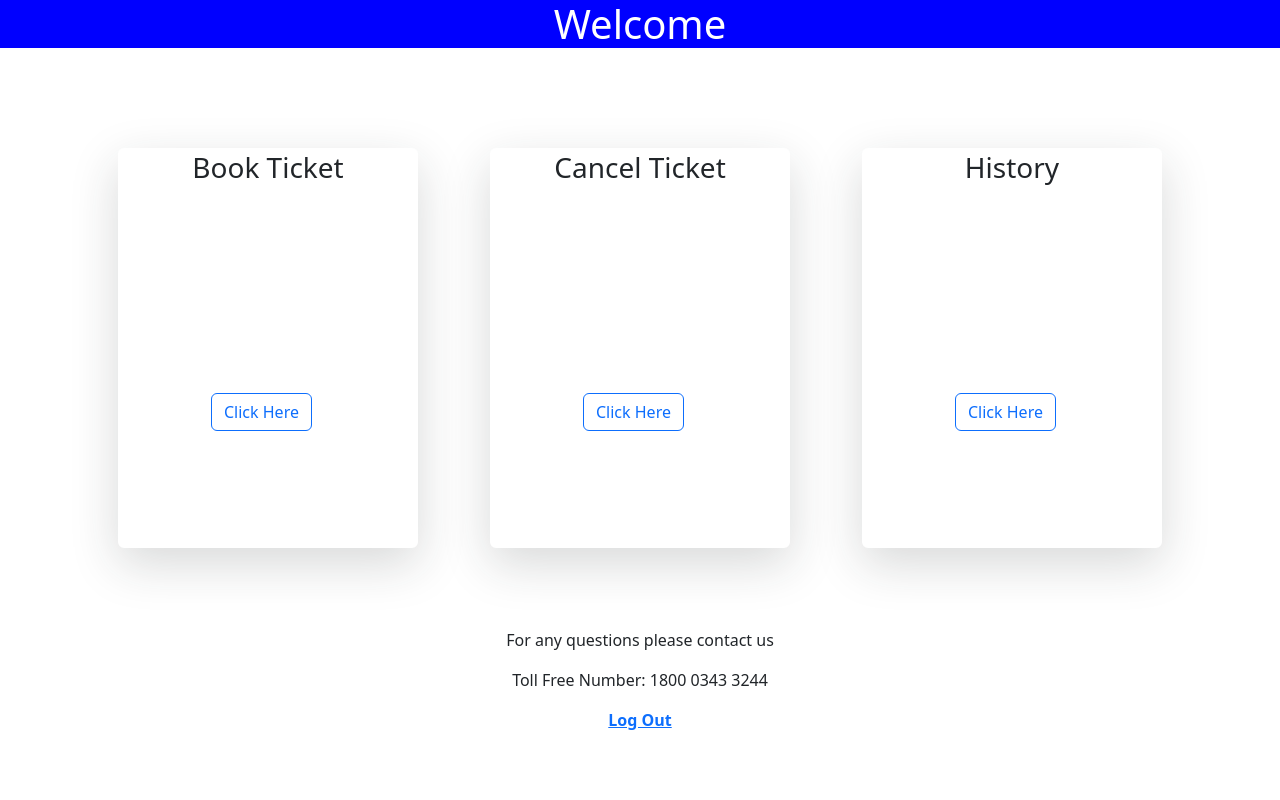
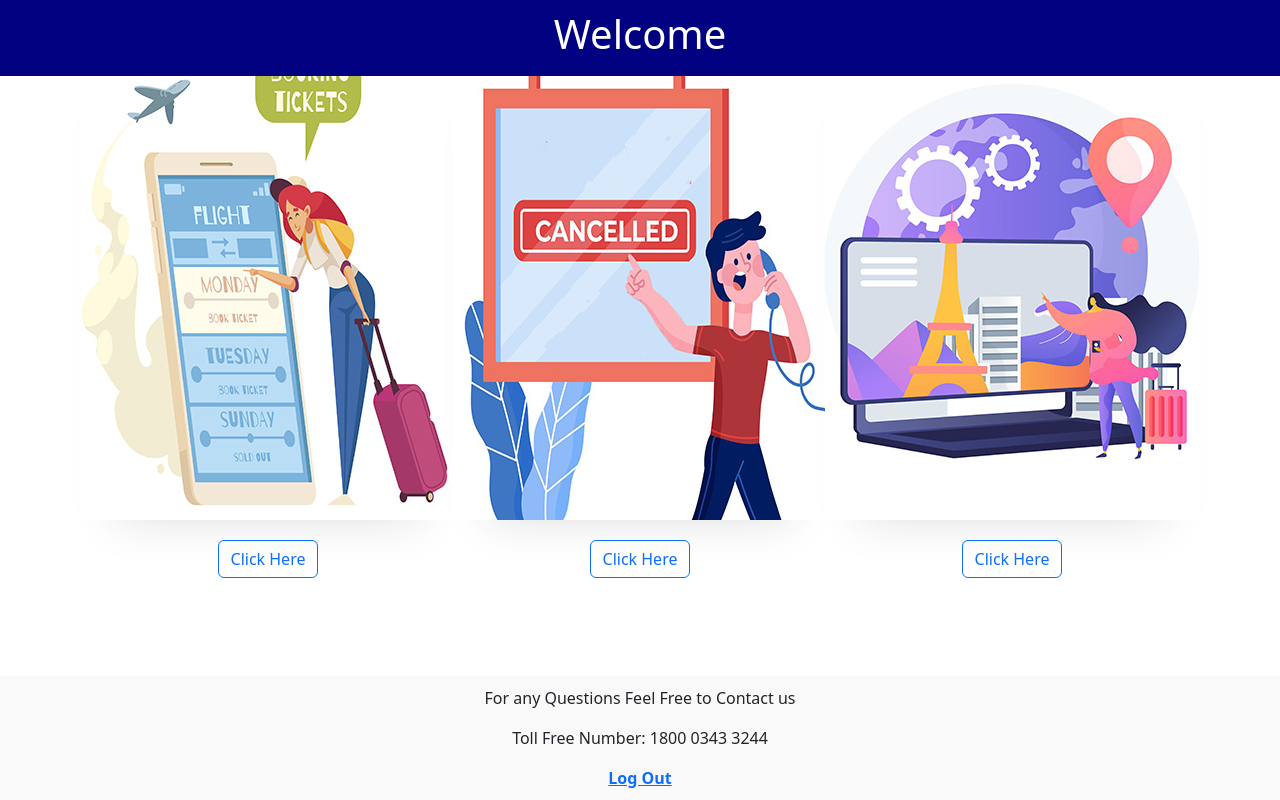
Before and after one commit to Crackhead123/MYPROJECT, a PHP site: page /firstpage.php in a window 1280 px wide. Run offline with PHP 8.4, Linux system fonts and the light colour scheme; a user stored in the database is signed in.

Commit message:
new commit

```diff
--- a/firstpage.php
+++ b/firstpage.php
@@ -12,82 +12,110 @@ if(!isset($_SESSION['login_user']))
 <!DOCTYPE html>
 <html lang="en">
 <head>
-    <meta charset="UTF-8">
-    <meta http-equiv="X-UA-Compatible" content="IE=edge">
-    <meta name="viewport" content="width=device-width, initial-scale=1.0">
+    <meta name="viewport" content="width=device-width, initial-scale=1">
     <link href="css/bootstrap.css" rel="stylesheet">
     <title>Second Page</title>
     <style>
-        .container{
+        body {
+            margin: 0;
+            padding: 0;
+            overflow: static;
+        }
+
+        .header {
+            position: fixed;
+            top: 0;
+            left: 0;
+            width: 100%;
+            background-color: navy;
+            color: white;
+            padding: 10px 0;
+            text-align: center;
+        }
+
+        .container {
             margin-top: 100px;
             display: flex;
         }
-        h1{
-            text-align: center;
-            margin:auto;
-            background-color: blue;
-            color:white;
-        }
-        .book,.cancel,.history{
+
+        .book, .cancel, .history {
             width: 300px;
             height: 400px;
             background-color: white;
             margin: auto;
             border: 3px solid white;
             border-radius: 10px;
+            display: flex;
+            flex-direction: column;
+            justify-content: center;
+            align-items: center;
         }
-        h3{
+
+        h3 {
             text-align: center;
         }
-        .below
-        {
+
+        .below {
             text-align: center;
             margin-top: 80px;
         }
-        .history:hover
-        {
-            transform: scale(1.3);
-            z-index: 2;
+
+        .history:hover {
+            transform: scale(1.1);
+            z-index: 1;
         }
-        .book:hover
-        {
-            transform: scale(1.3);
-            z-index: 2;
+
+        .book:hover {
+            transform: scale(1.1);
+            z-index: 1;
         }
-        .cancel:hover
-        {
-            transform: scale(1.3);
-            z-index: 2;
+
+        .cancel:hover {
+            transform: scale(1.1);
+            z-index: 1;
         }
-        .btn
-        {
-           margin-left: 90px;
-           margin-top : 200px;
+
+        .btn {
+            margin-top : 20px;
+        }
+
+        .footer {
+            position: fixed;
+            bottom: 0;
+            left: 0;
+            width: 100%;
+            background-color: #f9f9f9;
+            padding: 10px 0;
+            text-align: center;
         }
     </style>
 </head>
 <body>
-    <h1>Welcome</h1>
+    <div class="header">
+        <h1>Welcome</h1>
+    </div>
+
     <div class="container">
         <div class="book shadow-lg bg-body rounded">
-            <h3>Book Ticket</h3>
+            <img src="picture/booking_lady.jpg" alt="Book Ticket">
             <form method="GET">
-            <button type="button" onclick="window.location.href='booking.php'" name="booking" class="btn btn-outline-primary">Click Here</button>
+                <button type="button" onclick="window.location.href='booking.php'" name="booking" class="btn btn-outline-primary">Click Here</button>
             </form>
         </div>
         <div class="cancel shadow-lg bg-body rounded">
-        <h3>Cancel Ticket</h3>
-        <button type="button" onclick="window.location.href='cancel.php'" class="btn btn-outline-primary">Click Here</button>
+            <img src="picture/3896684.jpg" alt="Cancel Ticket">
+            <button type="button" onclick="window.location.href='cancel.php'" class="btn btn-outline-primary">Click Here</button>
         </div>
         <div class="history shadow-lg bg-body rounded">
-            <h3>History</h3>
+
+            <img src="picture/history.jpg" alt="History">
             <button type="button" onclick="window.location.href='history.php'" class="btn btn-outline-primary">Click Here</button>
         </div>
     </div>
-    <footer class="below">
-        <p>For any questions please contact us</p>
+
+    <footer class="footer">
+        <p>For any Questions Feel Free to Contact us</p>
         <p>Toll Free Number: 1800 0343 3244</p>
         <b id="logout"><a href="logout.php">Log Out</a></b>
     </footer>
-</body>
 </html>
```
Also changed, not shown: booking.php (+26 -14 lines), index.php (+14 -10 lines), information.php (+10 -6 lines), payment.php (+35 -3 lines), picture/3896684.jpg (added), picture/6069380.jpg (added), picture/booking_lady.jpg (added), picture/history.jpg (added), 1 other file.
